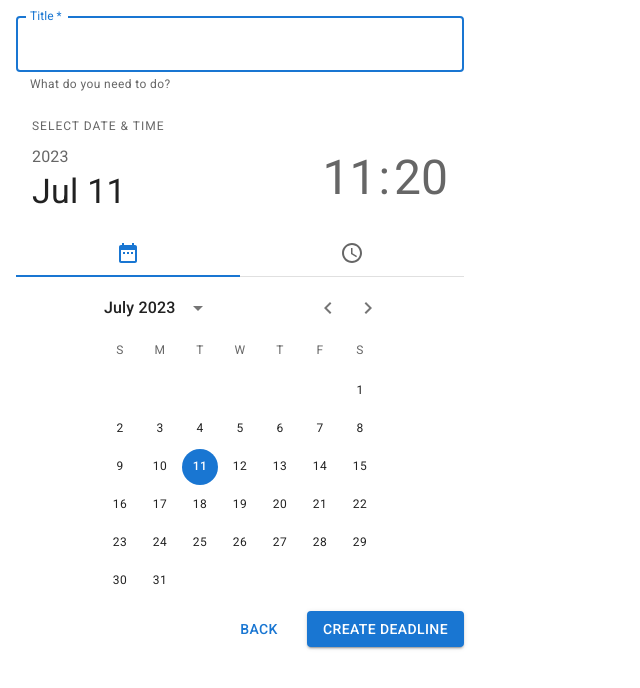
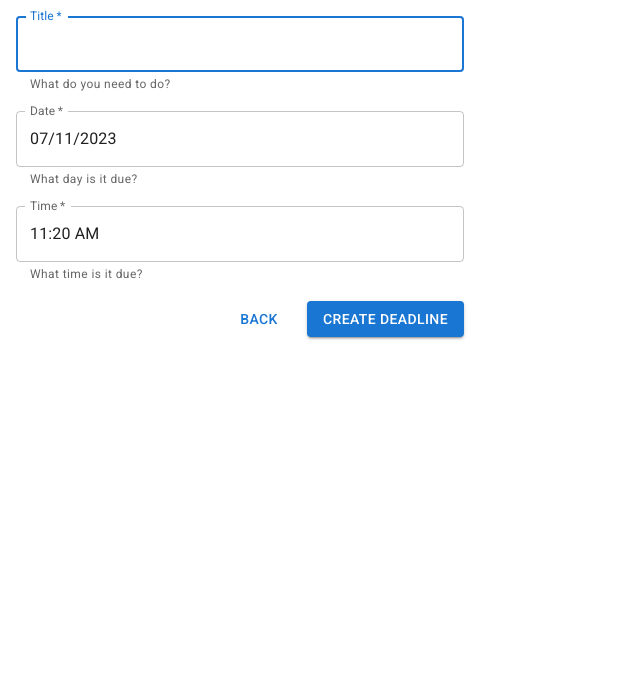
Before and after one commit to TimeEnjoyed/Team-Typescript, a React (Vite) app: page / in a window 1280 px wide. Both pictures are taken after a click on the button 444 px from the left and 44 px from the top of the page. Shown: the top 688 px of the page, without its empty margins (0-640 px from the left). Built offline with nearby package versions, Linux system fonts and the light colour scheme.

Commit message:
split datetimepicker into datepicker and timepicker

```diff
--- a/src/components/AddDeadline.tsx
+++ b/src/components/AddDeadline.tsx
@@ -1,10 +1,10 @@
 import { useState } from "react";
-import { format, parse } from "date-fns";
+import { startOfDay } from "date-fns";
 
-import { StaticDateTimePicker } from "@mui/x-date-pickers/StaticDateTimePicker";
 import Button from "@mui/material/Button";
 import TextField from "@mui/material/TextField";
 import Box from "@mui/material/Box";
+import { MobileDatePicker, MobileTimePicker } from "@mui/x-date-pickers";
 
 type Props = {
   addDeadline: (args: { title: string; timestamp: number }) => void;
@@ -12,19 +12,24 @@ type Props = {
 };
 
 export const AddDeadline: React.FC<Props> = ({ addDeadline, cancel }) => {
-  const [deadlineValue, setDeadlineValue] = useState(new Date());
+  const [deadlineDateValue, setDeadlineDateValue] = useState(new Date());
+  const [deadlineTimeValue, setDeadlineTimeValue] = useState(new Date());
   const [title, setTitle] = useState("");
   return (
     <Box
       component="form"
       maxWidth={480}
-      sx={{ padding: 2 }}
+      sx={{ padding: 2, gap: 2, display: "flex", flexDirection: "column" }}
       className="AddDeadline"
       onSubmit={(e) => {
         e.preventDefault();
+
+        const normalisedTime =
+          deadlineTimeValue.getTime() - startOfDay(deadlineTimeValue).getTime();
+
         addDeadline({
           title,
-          timestamp: deadlineValue.getTime(),
+          timestamp: startOfDay(deadlineDateValue).getTime() + normalisedTime,
         });
       }}
     >
@@ -38,14 +43,30 @@ export const AddDeadline: React.FC<Props> = ({ addDeadline, cancel }) => {
         inputProps={{ name: "title" }}
         helperText="What do you need to do?"
       />
-      <StaticDateTimePicker
-        ampm={false}
-        slots={{ actionBar: () => null }}
-        slotProps={{}}
-        onChange={(value) => {
-          setDeadlineValue(value!);
+      <MobileDatePicker
+        value={deadlineDateValue}
+        onChange={(e) => setDeadlineDateValue(e!)}
+        slotProps={{
+          dialog: { fullScreen: true },
+          textField: {
+            required: true,
+            label: "Date",
+            helperText: "What day is it due?",
+          },
         }}
-        value={deadlineValue}
+      />
+      <MobileTimePicker
+        value={deadlineDateValue}
+        onChange={(e) => {
+          setDeadlineTimeValue(e!);
+        }}
+        slotProps={{
+          textField: {
+            required: true,
+            label: "Time",
+            helperText: "What time is it due?",
+          },
+        }}
       />
       <Box display="flex" justifyContent="flex-end" sx={{ gap: 2 }}>
         <Button onClick={cancel}>Back</Button>
```
